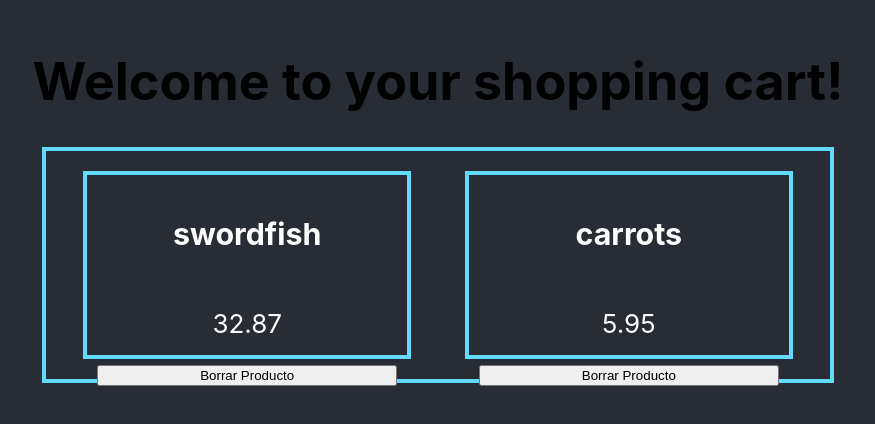
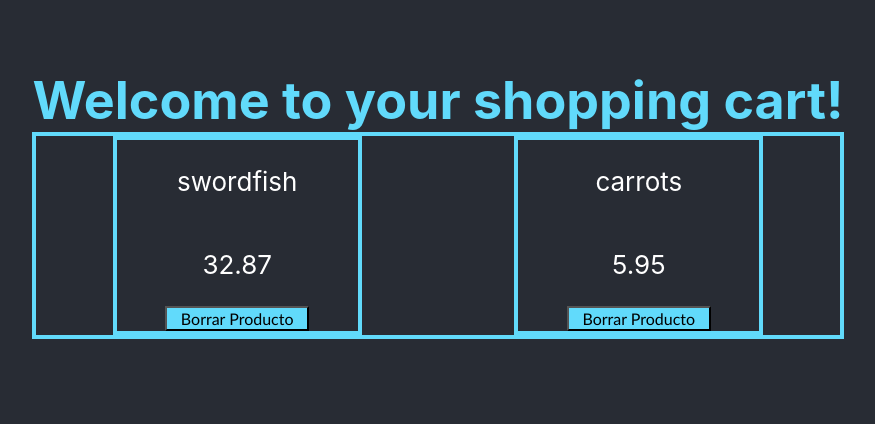
Before and after one commit to adrianezd/shoppinglist, a React (Create React App) app: page / in a window 1280 px wide. Shown: the part 196-620 px from the top of the page, without its empty margins (202-1077 px from the left). Built offline with nearby package versions, Linux system fonts and the light colour scheme.

Commit message:
working delete context and css modified

```diff
--- a/src/App.css
+++ b/src/App.css
@@ -11,6 +11,12 @@
   .App-logo {
     animation: App-logo-spin infinite 20s linear;
   }
+}
+
+h1{
+  color: #61dafb;
+  margin: auto;
+  padding: 0px;
 }
 
 .App-header {
@@ -42,17 +48,23 @@
   flex-wrap: wrap;
   justify-content: space-around;
   border: #61dafb 4px solid;
-  padding: 10px;
-  margin: 10px;
 }
 
 .product{
   border: #61dafb 4px solid;
-  padding: 10px;
-  margin: 10px;
-  width: 300px;
-  height: 160px;
+  width: 30%;
+  height: 20%;
   display: flex;
   flex-direction: column;
   justify-content: space-between;
 }
+
+button {
+  background-color: #61dafb;
+  font-weight: 500;
+  font-family: 'Gill Sans', 'Gill Sans MT', Calibri, 'Trebuchet MS', sans-serif;
+  font-size: medium;
+  width: 60%;
+  justify-content: center;
+  align-self: center;
+}
--- a/src/Main.js
+++ b/src/Main.js
@@ -1,12 +1,13 @@
 import React from "react";
 import ListOfProducts from "./components/ListOfProducts";
-import Product from "./components/Product";
+import { ProductContextProvider } from "./context/ProductContext";
 function Main() {
   return (
     <div>
-      <h1 style={{color: "black"}}>Welcome to your shopping cart!</h1>
-      {console.log("Hello World")}
+      <ProductContextProvider>
+      <h1>Welcome to your shopping cart!</h1>
       <ListOfProducts />
+      </ProductContextProvider>
     </div>
   );
 }
--- a/src/components/ListOfProducts.js
+++ b/src/components/ListOfProducts.js
@@ -1,31 +1,25 @@
-import {  useState, useContext, useEffect } from "react";
-import { defaultProducts } from '../data/defaultProducts'
-import { ProductContextProvider } from '../context/ProductContext'
+import { useContext } from "react";
+import { ProductContext } from '../context/ProductContext'
 
 
-export default function ListOfProducts() {
-  const [products, setProducts] = useState(defaultProducts);
-  // const { deleteProduct } = useContext( ProductContextProvider.ProductContext.deleteProduct);
+export function ListOfProducts() {
+  const { products,removeProduct,addProduct } = useContext(ProductContext);
 
-  useEffect(() => {
-    setProducts(defaultProducts);
-  }, []);
 
-  const deleteProduct = (id) => {
-    setProducts(products.filter((product) => product.id !== id));
-  };
 
   return (
     <div className="productsList">
       {products.map((product) => (
         <div className="product" key={product.id}>
-          <h3>{product.product}</h3>
+          <p>{product.product}</p>
           <p>{product.price}</p>
           <button onClick={
-            () => deleteProduct(product.id)
+            () => removeProduct(product.id)
           }> Borrar Producto </button>
         </div>
       ))}
     </div>
   )
 }
+
+export default ListOfProducts;
--- a/src/components/Product.js
+++ /dev/null
@@ -1,7 +0,0 @@
-import React from 'react'
-
-export default function Product() {
-  return (
-    <div>Product</div>
-  )
-}
--- a/src/context/ProductContext.js
+++ b/src/context/ProductContext.js
@@ -1,11 +1,10 @@
 import { createContext, useEffect, useState } from "react";
-import { defaultProducts} from "../data/defaultProducts";
+import { defaultProducts } from "../data/defaultProducts";
 
 export const ProductContext = createContext();
 
 export function ProductContextProvider(props) {
     const [products, setProducts] = useState(defaultProducts);
-
     const addProduct = (product) => {
         setProducts([...products, product]);
     };
@@ -16,7 +15,7 @@ export function ProductContextProvider(props) {
     };
 
     useEffect(() => {
-        setProducts(... defaultProducts);
+        setProducts(defaultProducts);
       }, []);
 
   return (
```
Also changed, not shown: src/components/CreateProduct.js (added, +12 -0 lines).
